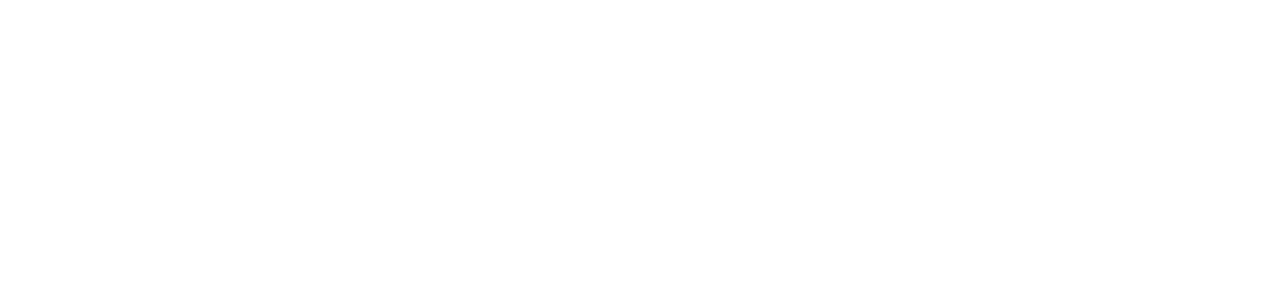
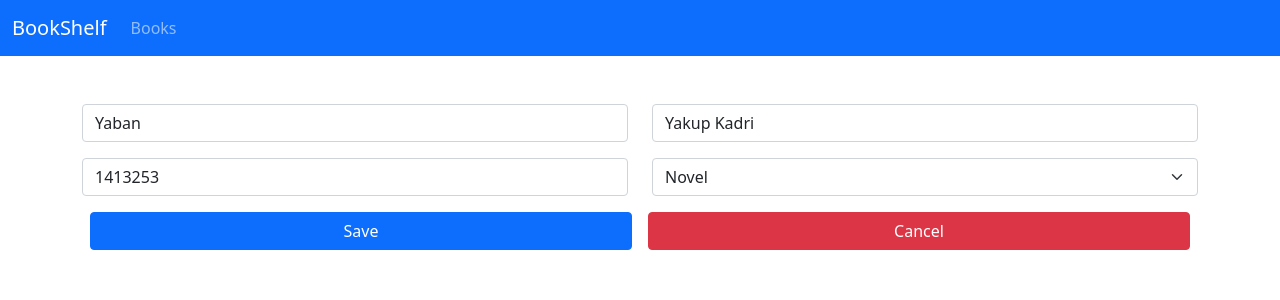
Before and after one commit to mkocerim/react-library2, a React (Create React App) app: page /edit-book/1665998431383 in a window 1280 px wide. Before the commit this address had no page. Shown: the top 300 px of the page. Built offline with nearby package versions, Linux system fonts and the light colour scheme; data requests are answered from the project's data file.

Commit message:
EditBook added

```diff
--- a/db.json
+++ b/db.json
@@ -1,20 +1,49 @@
 {
-  "books": [],
+  "books": [
+    {
+      "id": 1665998431383,
+      "name": "Yaban",
+      "author": "Yakup Kadri",
+      "categoryId": "1",
+      "isbn": "1413253"
+    },
+    {
+      "id": 1665999548535,
+      "name": "Suc ve Ceza",
+      "author": "Dostoyevski",
+      "categoryId": "4",
+      "isbn": "1111355"
+    },
+    {
+      "id": 1665999728377,
+      "name": "Savaş ve Barış",
+      "author": "Tolstoy",
+      "categoryId": "1",
+      "isbn": "4556966"
+    },
+    {
+      "id": 1665999832635,
+      "name": "Ateş Gecesi",
+      "author": "Reşat Nuri",
+      "categoryId": "2",
+      "isbn": ""
+    }
+  ],
   "categories": [
     {
-      "id": 1,
+      "id": "1",
       "name": "Novel"
     },
     {
-      "id": 2,
+      "id": "2",
       "name": "Story"
     },
     {
-      "id": 3,
+      "id": "3",
       "name": "Essay"
     },
     {
-      "id": 4,
+      "id": "4",
       "name": "Religion"
     }
   ]
--- a/src/App.js
+++ b/src/App.js
@@ -2,14 +2,16 @@
 import { BrowserRouter, Routes, Route } from "react-router-dom";
 import Home from "./pages/Home";
 import AddBook from "./pages/AddBook";
+import EditBook from "./pages/EditBook";
 
 function App() {
   return (
     <BrowserRouter>
       <Routes>
         <Route path="/" element={<Home />} />
-        <Route path="/add-book" element={<AddBook/>}/>
-        <Route path="/add-category"/>
+        <Route path="/add-book" element={<AddBook />} />
+        <Route path="/add-category" />
+        <Route path="/edit-book/:bookId" element={<EditBook />} />
       </Routes>
     </BrowserRouter>
   );
--- a/src/components/AddBookForm.js
+++ b/src/components/AddBookForm.js
@@ -23,6 +23,7 @@
 
   const handleSubmit=(event)=>{
         event.preventDefault()
+
         // console.log("name",bookname)
         // console.log("author",author)
         // console.log("ISBN", isbn)
@@ -36,8 +37,8 @@
         id:new Date().getTime(),
         name:bookname,
         author:author,
-        isbn:Number(isbn),
-        categoryId:Number(category)
+        isbn:parseInt(isbn),
+        categoryId:category
 
       };
 
@@ -98,7 +99,7 @@
             >
               <option value={""} selected>Category Select</option>
               {categories.map((cat) => {
-                return <option value={cat.id}>{cat.name}</option>;
+                return <option key={cat.id} value={cat.id}>{cat.name}</option>;
               })}
             </select>
           </div>
--- a/src/components/ListBooks.js
+++ b/src/components/ListBooks.js
@@ -6,7 +6,7 @@
 const ListBooks = (props) => {
   const [books, setBooks] = useState(null);
   const [categories, setCategories] = useState(null);
-  const [didUpdate,setDidUpdate] = useState(false)
+  const [didUpdate, setDidUpdate] = useState(false);
 
   useEffect(() => {
     // fetch("http://localhost:3004/books",{method:"get "});
@@ -29,18 +29,16 @@
       .catch((errBook) => console.log("Book catch blog", errBook));
   }, [didUpdate]);
 
-  const deleteBook=(id)=>{
-
-    console.log(`http://localhost:3004/books/${id}`)
-    axios.delete(`http://localhost:3004/books/${id}`)
-    .then(res=>{
-
-      console.log(res)
-      setDidUpdate(!didUpdate)
-    })
-    .catch(err=>console.log(err))
-
-  }
+  const deleteBook = (id) => {
+    console.log(`http://localhost:3004/books/${id}`);
+    axios
+      .delete(`http://localhost:3004/books/${id}`)
+      .then((res) => {
+        console.log(res);
+        setDidUpdate(!didUpdate);
+      })
+      .catch((err) => console.log(err));
+  };
 
   if (books === null || categories === null) {
     return <Loading />;
@@ -72,7 +70,7 @@
             );
 
             return (
-              <tr>
+              <tr key={book.id}>
                 <td>{book.name}</td>
                 <td>{book.author}</td>
                 <td>{category.name}</td>
@@ -82,12 +80,20 @@
                 <td>
                   <div className="btn-group" role="group">
                     <button
-                      onClick={()=>deleteBook(book.id)}
+                      onClick={() => deleteBook(book.id)}
                       type="button"
                       className="btn btn-outline-danger btn-sm "
                     >
                       Delete
                     </button>
+                    <Link
+                      to={`/edit-book/${book.id}`}
+                      className="btn btn-outline-secondary mx-1"
+                    >
+                      Edit
+
+                    </Link>
+
                   </div>
                 </td>
               </tr>
--- a/src/components/Loading.js
+++ b/src/components/Loading.js
@@ -3,7 +3,7 @@
 const Loading = () => {
   return (
     <div
-      classNameName="container d-flex justify-content alings-item-center"
+      className="container d-flex justify-content alings-item-center"
       style={{
         widows: "100vw",
         height: "100vh",
--- /dev/null
+++ b/src/pages/EditBook.js
@@ -0,0 +1,141 @@
+import Header from "../components/Header";
+import React, { useEffect, useState } from "react";
+import { useParams, useNavigate } from "react-router-dom";
+import axios from "axios";
+import Loading from "../components/Loading";
+
+const EditBook = (props) => {
+  const [bookname, setBookname] = useState("");
+  const [author, setAuthor] = useState("");
+  const [isbn,setIsbn] = useState("");
+  const [category, setCategory] = useState("");
+  const [categories, setCategories] = useState(null);
+
+  const params = useParams();
+  console.log("params",params);
+  const navigate=useNavigate();
+
+  useEffect(() => {
+    axios
+      .get(`http://localhost:3004/books/${params.bookId}`)
+      .then((res) => {
+        console.log("res.data",res.data);
+        setBookname(res.data.name);
+        setAuthor(res.data.author);
+        setCategory(res.data.categoryId)
+        setIsbn(res.data.isbn)
+
+
+
+
+        axios
+          .get("http://localhost:3004/categories")
+          .then((res) => {
+            setCategories(res.data);
+          })
+          .catch((err) => {
+            console.log("cateories error",err);
+          });
+      })
+      .catch((err) => {
+        console.log(err);
+      });
+  }, [params.bookId]);
+
+  const handleSubmit = (event) => {
+    event.preventDefault();
+    if(bookname === "" || author === "" || category === ""){
+      alert("Book's name, author or category can't be empty")
+      return;
+    }
+    const updatedBook={
+      id:params.bookId,
+      name:bookname,
+      author:author,
+      categoryId:category,
+      isbn:isbn,
+    }
+    console.log("updatedBook",updatedBook);
+
+    axios.put(`http://localhost:3004/books/${params.bookId}`,updatedBook)
+    .then((res)=>{
+        console.log(res)
+        navigate("/");
+    }).catch((err)=>{
+      console.log("edit error", err)
+    })
+
+  };
+
+  if(categories===null){
+
+    return <Loading/>
+
+  }
+
+
+
+  return (
+    <div>
+      <Header />
+      <div className="container my-5">
+        <form onSubmit={handleSubmit}>
+          <div className="row">
+            <div className="col">
+              <input
+                type="text"
+                className="form-control"
+                placeholder="Book's Name"
+                value={bookname}
+                onChange={(event) => setBookname(event.target.value)}
+              />
+            </div>
+            <div className="col">
+              <input
+                type="text"
+                className="form-control"
+                placeholder="Author"
+                value={author}
+                onChange={(event) => setAuthor(event.target.value)}
+              />
+            </div>
+          </div>
+          <div className="row">
+            <div className="col my-3">
+              <input
+                type="text"
+                className="form-control"
+                placeholder="ISBN"
+                value={isbn}
+                onChange={(event) => setIsbn(event.target.value)}
+              />
+            </div>
+            <div className="col my-3">
+              <select
+                className="form-select"
+                value={category}
+                onChange={(event) => setCategory(event.target.value)}
+              >
+                <option value={""} >
+                  Category Select
+                </option>
+                {categories.map((cat) => {
+                  return <option key={cat.id} value={cat.id}>{cat.name}</option>;
+                })}
+              </select>
+            </div>
+          </div>
+          <div className="d-flex justify-content-end">
+            <button type="submit" className="btn btn-primary w-50 mx-2">
+              Save
+            </button>
+            <button type="submit" className="btn btn-danger w-50 mx-2">
+              Cancel
+            </button>
+          </div>
+        </form>
+      </div>{" "}
+    </div>
+  );
+};
+export default EditBook;
```
